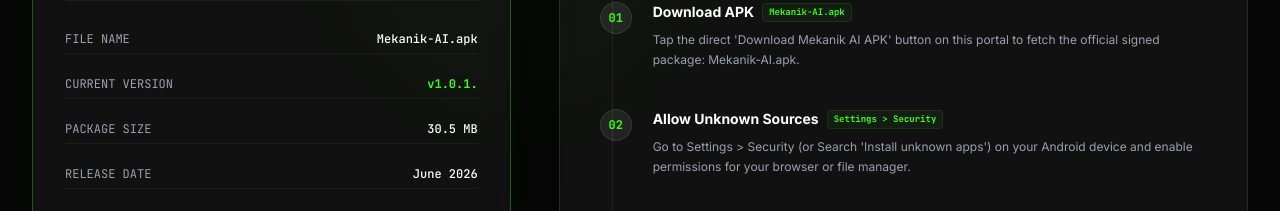
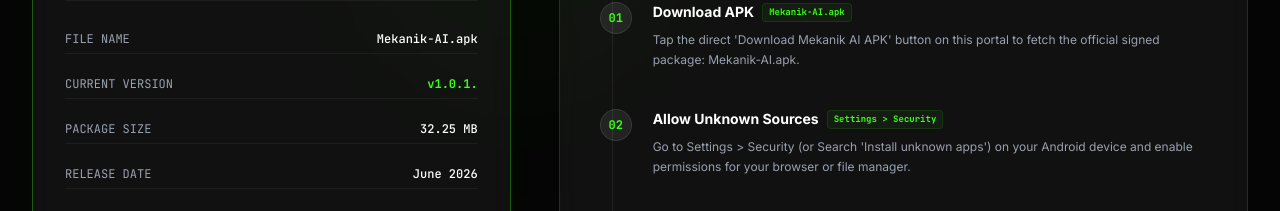
Before and after one commit to JavierSiliacay/Mekanik-AI-Portal, a React (Vite) app: page / in a window 1280 px wide. Shown: the part 5000-5211 px from the top of the page. Built offline with nearby package versions, Linux system fonts and the light colour scheme; no server answers.

Commit message:
changed the recent version

```diff
--- a/src/data.ts
+++ b/src/data.ts
@@ -9,7 +9,7 @@
 
 export const versionData: VersionInfo = {
   version: "v1.0.1.",
-  size: "30.5 MB",
+  size: "32.25 MB",
   date: "June 2026",
   compatibility: "Android 8.0 (Oreo, API 26) or higher",
   apkName: "Mekanik-AI.apk",
```
Also changed, not shown: 1 other file (tests, documents, lock files or other folders).
